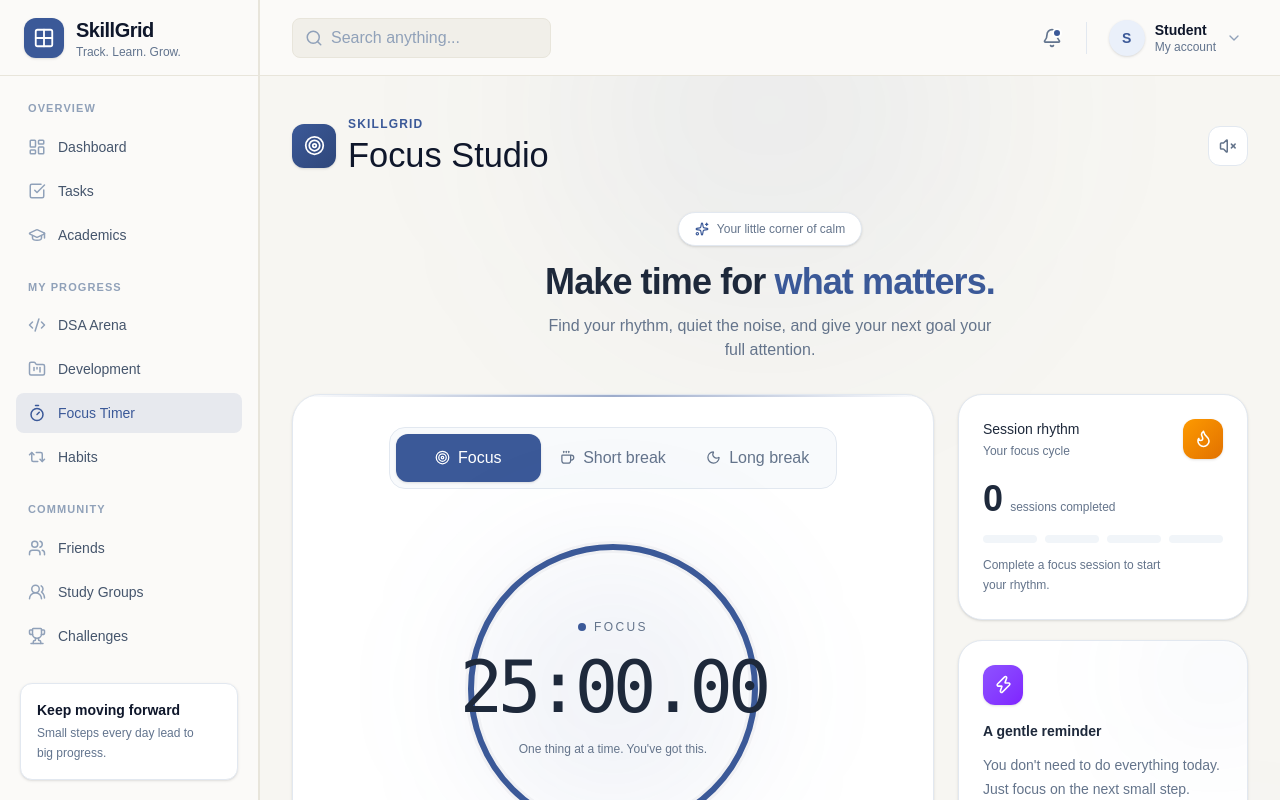
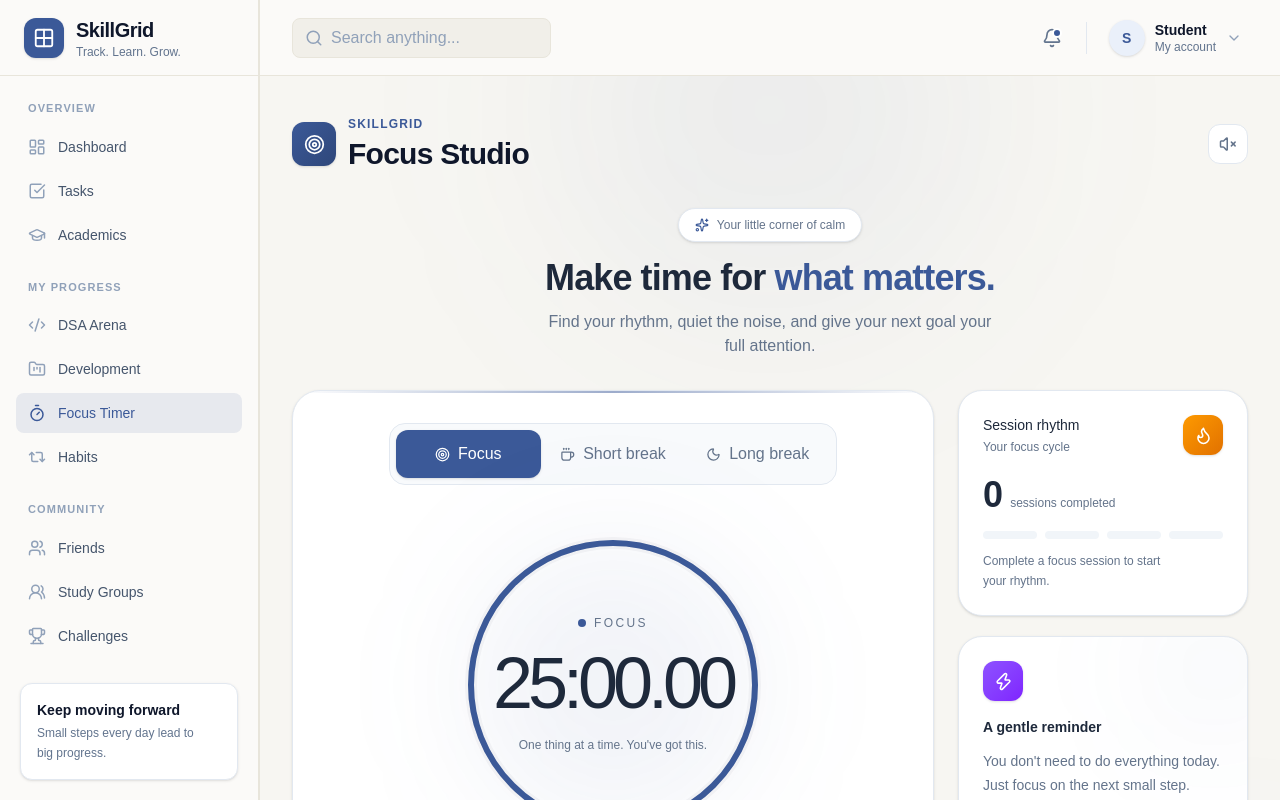
Before and after one commit to thiteswapnil1212-hue/skillGrid, a Next.js app in the folder skillgrid-app/: page /focus-timer in a window 1280 px wide. Built offline with nearby package versions, Linux system fonts and the light colour scheme.

Commit message:
style: unify font on focus timer page

```diff
--- a/skillgrid-app/src/app/focus-timer/page.tsx
+++ b/skillgrid-app/src/app/focus-timer/page.tsx
@@ -173,7 +173,7 @@ export default function FocusTimerPage() {
               <p className="text-xs font-semibold uppercase tracking-widest text-primary">
                 SkillGrid
               </p>
-              <h1 className="mt-1 font-display text-[1.8rem] font-medium leading-[1.15] text-slate-900 sm:text-[2.15rem]">
+              <h1 className="mt-1 text-2xl font-bold tracking-tight text-slate-900 sm:text-3xl">
                 Focus Studio
               </h1>
             </div>
@@ -298,7 +298,7 @@ export default function FocusTimerPage() {
                 <div
                   role="timer"
                   aria-live="off"
-                  className="font-mono text-5xl font-light tracking-[-0.07em] tabular-nums text-foreground sm:text-7xl"
+                  className="text-5xl font-light tracking-[-0.07em] tabular-nums text-foreground sm:text-7xl"
                 >
                   {formatTime(remainingMs)}
                 </div>
```
